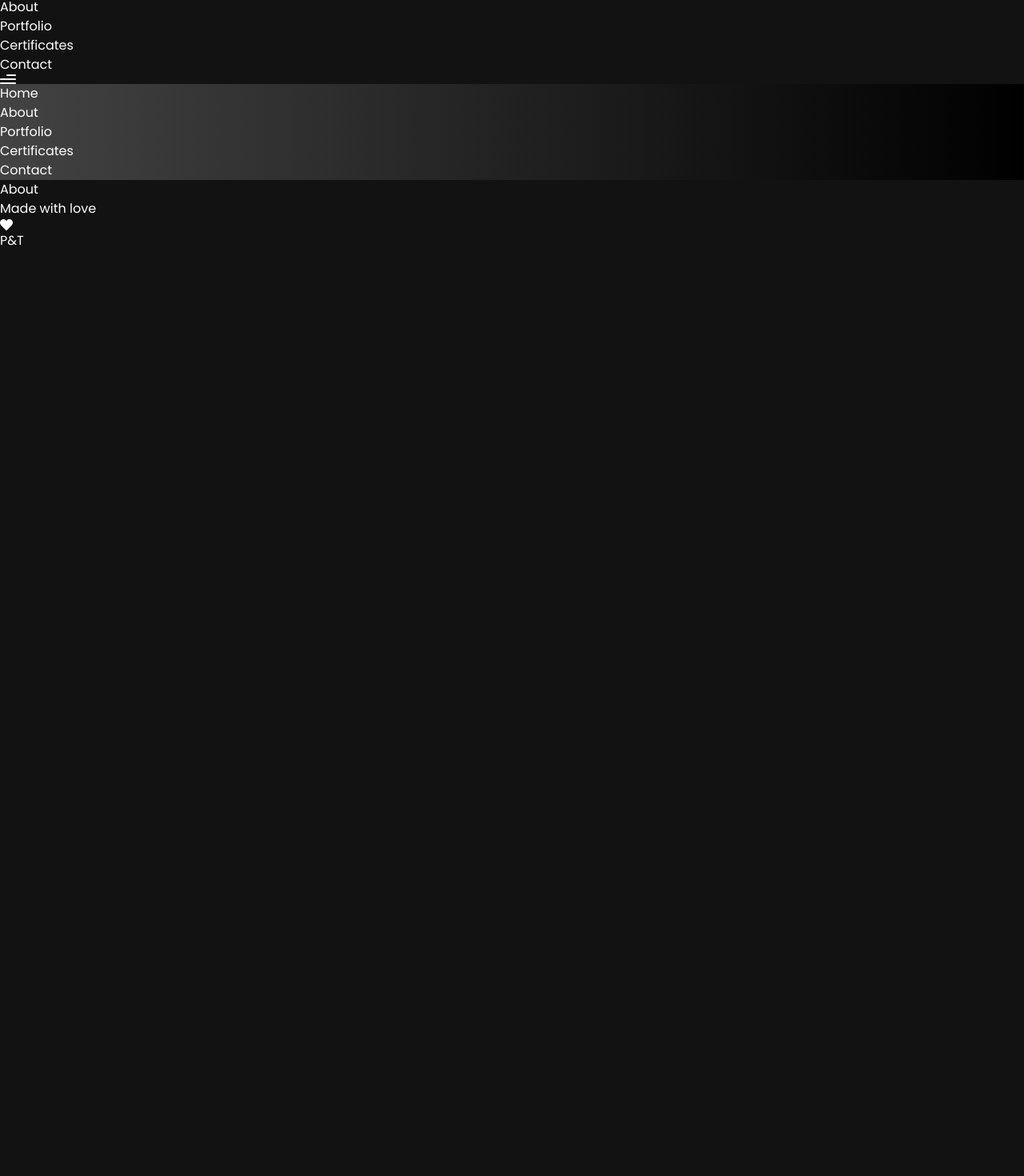
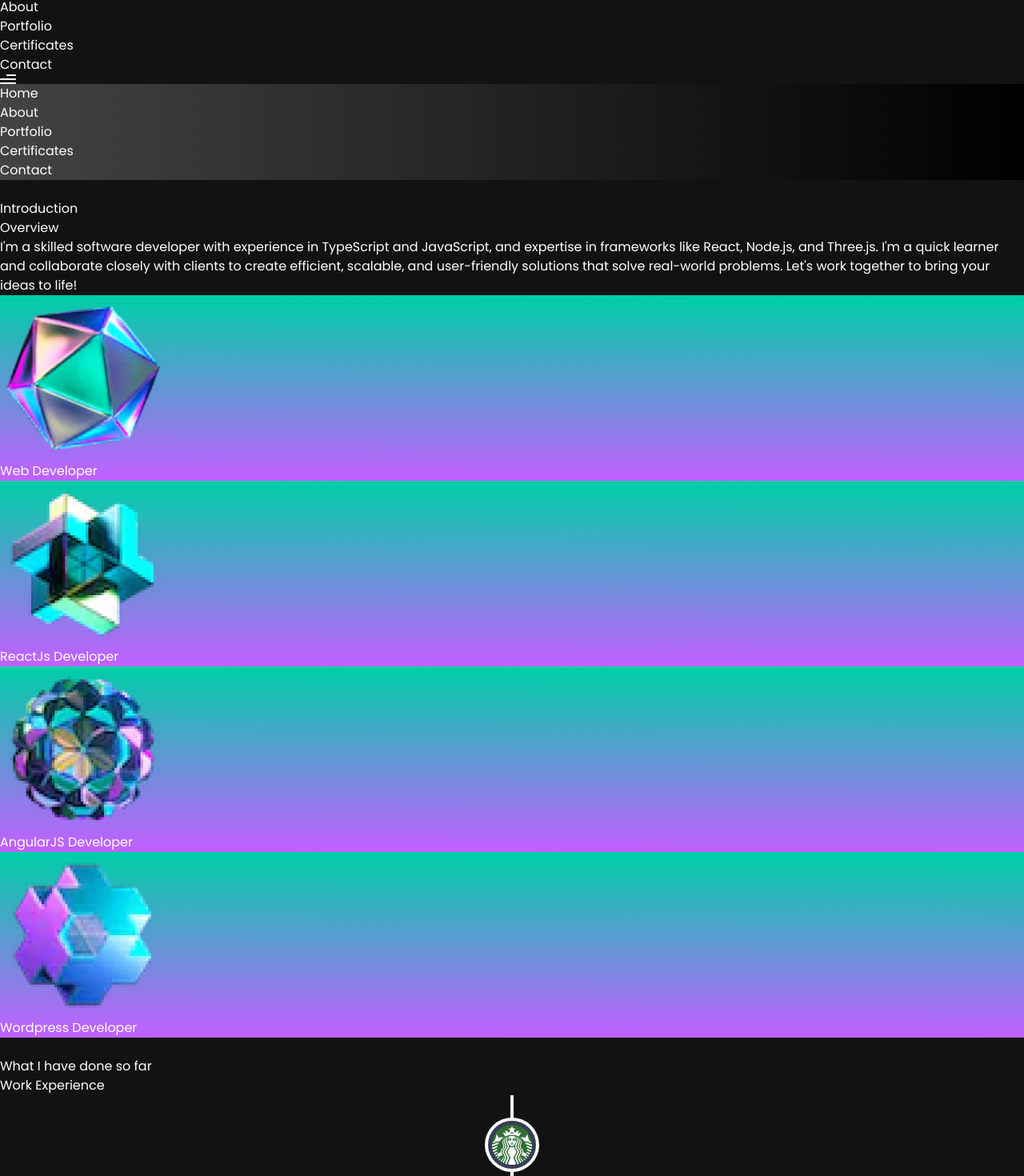
Before and after one commit to PhanVan1412/my-portfolio, a React (Vite) app: page /about in a window 1280 px wide. Shown: the part 356-1826 px from the top of the page at 80% size. Before the commit the page ends 800 px from the top, so only its background shows below. Built offline with nearby package versions, Linux system fonts and the light colour scheme.

Commit message:
create about page

```diff
--- a/src/App.jsx
+++ b/src/App.jsx
@@ -19,7 +19,7 @@ const App = () => {
         <Route path="/about" element={<AboutPage />}></Route>
         <Route path="/portfolio" element={<Portfolio />}></Route>
         <Route path="/certificates" element={<Certificates />}></Route>
-        <Route path="/contactPage" element={<ContactPage />}></Route>
+        <Route path="/contact" element={<ContactPage />}></Route>
       </Routes>
       <Footer />
     </div>
--- a/src/pages/AboutPage.jsx
+++ b/src/pages/AboutPage.jsx
@@ -1,8 +1,12 @@
 import React from 'react';
+import { About, Experience } from '../components';
 
 const AboutPage = () => {
   return (
-    <div>About</div>
+    <>
+      <About />
+      <Experience />
+    </>
   )
 }
 
--- a/src/pages/ContactPage.jsx
+++ b/src/pages/ContactPage.jsx
@@ -1,8 +1,9 @@
 import React from 'react';
+import { Contact } from '../components';
 
 const ContactPage = () => {
   return (
-    <div>Contact</div>
+    <Contact />
   )
 }
 
--- a/src/pages/Portfolio.jsx
+++ b/src/pages/Portfolio.jsx
@@ -1,8 +1,12 @@
 import React from 'react';
+import { Works, Tech } from '../components';
 
 const Portfolio = () => {
   return (
-    <div>Portfolio</div>
+   <>
+    <Works />
+    <Tech />
+   </>
   )
 }
 
```
